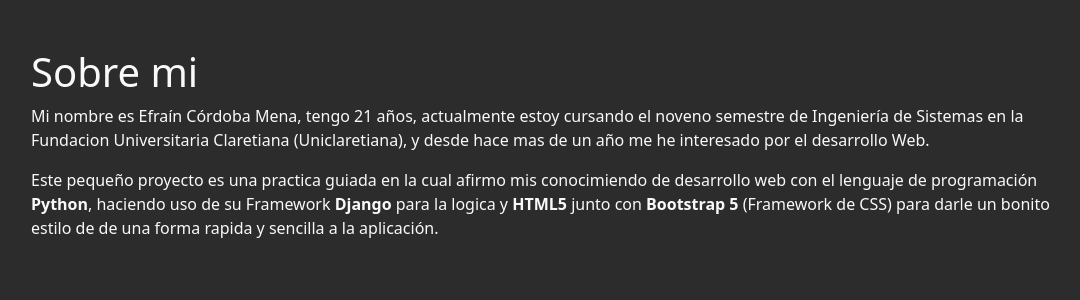
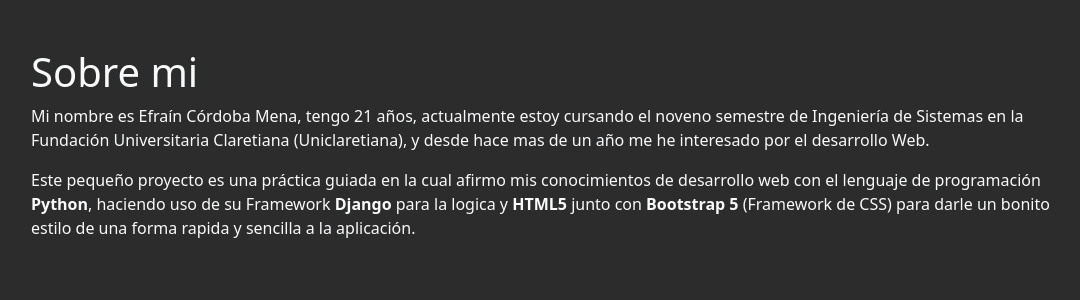
Before and after one commit to efraboom/password-generator, a Django app: page /about in a window 1280 px wide. Shown: the part 56-356 px from the top of the page, without its empty margins (87-1167 px from the left). Run offline with Django 3.2, Linux system fonts and the light colour scheme.

Commit message:
Final Con correccion de acentos

```diff
--- a/generador/templates/generador/about.html
+++ b/generador/templates/generador/about.html
@@ -3,9 +3,9 @@
 {% block content %}
 <h1>Sobre mi</h1>
 
-<p>Mi nombre es Efraín Córdoba Mena, tengo 21 años, actualmente estoy cursando el noveno semestre de Ingeniería de Sistemas en la Fundacion Universitaria Claretiana (Uniclaretiana), y desde hace mas de un año me he interesado por el desarrollo Web.</p>
+<p>Mi nombre es Efraín Córdoba Mena, tengo 21 años, actualmente estoy cursando el noveno semestre de Ingeniería de Sistemas en la Fundación Universitaria Claretiana (Uniclaretiana), y desde hace mas de un año me he interesado por el desarrollo Web.</p>
 
-<p>Este pequeño proyecto es una practica guiada en la cual afirmo mis conocimiendo de desarrollo web con el lenguaje de programación <span style="font-weight: 700;">Python</span>, haciendo uso de su Framework <span style="font-weight: 700;">Django</span> para la logica y <span style="font-weight: 700;">HTML5</span> junto con <span style="font-weight: 700;">Bootstrap 5</span> (Framework de CSS) para darle un bonito estilo de de una forma rapida y sencilla a la aplicación.</p>
+<p>Este pequeño proyecto es una práctica guiada en la cual afirmo mis conocimientos de desarrollo web con el lenguaje de programación <span style="font-weight: 700;">Python</span>, haciendo uso de su Framework <span style="font-weight: 700;">Django</span> para la logica y <span style="font-weight: 700;">HTML5</span> junto con <span style="font-weight: 700;">Bootstrap 5</span> (Framework de CSS) para darle un bonito estilo de una forma rapida y sencilla a la aplicación.</p>
 
 
 {% endblock %}
```
